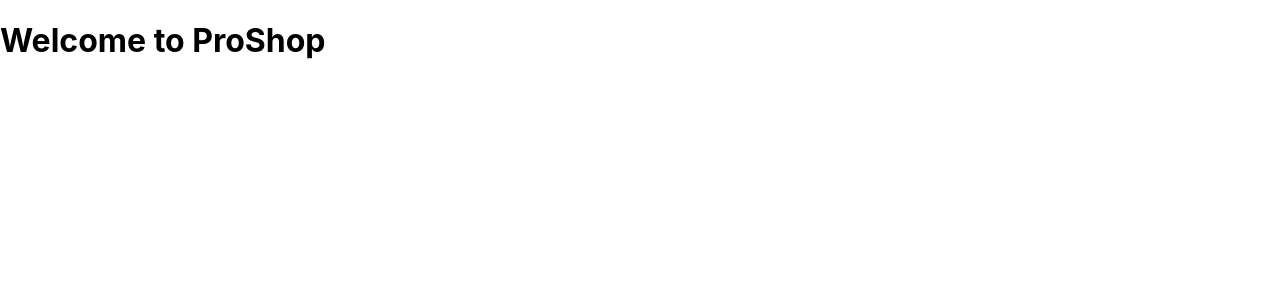
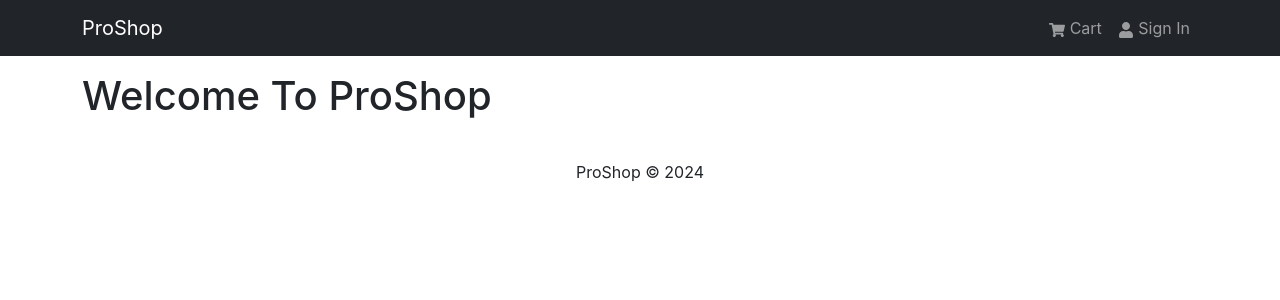
Before and after one commit to anirudhaacharya/proshop-v2, a React (Create React App) app in the folder frontend/: page / in a window 1280 px wide. Shown: the top 300 px of the page. Built offline with nearby package versions, Linux system fonts and the light colour scheme.

Commit message:
Header & Footer Components

```diff
--- a/frontend/package.json
+++ b/frontend/package.json
@@ -6,8 +6,11 @@
     "@testing-library/jest-dom": "^5.17.0",
     "@testing-library/react": "^13.4.0",
     "@testing-library/user-event": "^13.5.0",
+    "bootstrap": "^5.3.3",
     "react": "^18.3.1",
+    "react-bootstrap": "^2.10.5",
     "react-dom": "^18.3.1",
+    "react-icons": "^5.3.0",
     "react-scripts": "5.0.1",
     "web-vitals": "^2.1.4"
   },
--- a/frontend/src/App.js
+++ b/frontend/src/App.js
@@ -1,7 +1,20 @@
 import React from "react";
+import { Container } from "react-bootstrap";
+import Header from "./components/Header";
+import Footer from "./components/Footer";
 
 const App = () => {
-  return <h1>Welcome to ProShop</h1>;
+  return (
+    <>
+      <Header />
+      <main className="py-3">
+        <Container>
+          <h1>Welcome To ProShop</h1>
+        </Container>
+      </main>
+      <Footer />
+    </>
+  );
 };
 
 export default App;
--- /dev/null
+++ b/frontend/src/components/Footer.jsx
@@ -0,0 +1,20 @@
+import React from "react";
+import { Container, Row, Col } from "react-bootstrap";
+
+const Footer = () => {
+  // Getting current year
+  const currentYear = new Date().getFullYear();
+  return (
+    <footer>
+      <Container>
+        <Row>
+          <Col className="text-center py-3">
+            <p>ProShop &copy; {currentYear}</p>
+          </Col>
+        </Row>
+      </Container>
+    </footer>
+  );
+};
+
+export default Footer;
--- /dev/null
+++ b/frontend/src/components/Header.jsx
@@ -0,0 +1,28 @@
+import React from "react";
+import { Nav, Navbar, Container, NavbarBrand } from "react-bootstrap";
+import { FaShoppingCart, FaUser } from "react-icons/fa";
+
+const Header = () => {
+  return (
+    <header>
+      <Navbar bg="dark" variant="dark" expand="md" collapseOnSelect>
+        <Container>
+          <NavbarBrand href="/">ProShop</NavbarBrand>
+          <Navbar.Toggle aria-controls="basic-navbar-nav" />
+          <Navbar.Collapse id="basic-navbar-nav">
+            <Nav className="ms-auto">
+              <Nav.Link href="/cart">
+                <FaShoppingCart /> Cart
+              </Nav.Link>
+              <Nav.Link href="/login">
+                <FaUser /> Sign In
+              </Nav.Link>
+            </Nav>
+          </Navbar.Collapse>
+        </Container>
+      </Navbar>
+    </header>
+  );
+};
+
+export default Header;
```
Also changed, not shown: frontend/src/index.js (+7 -9 lines), 1 other file (tests, documents, lock files or other folders).
